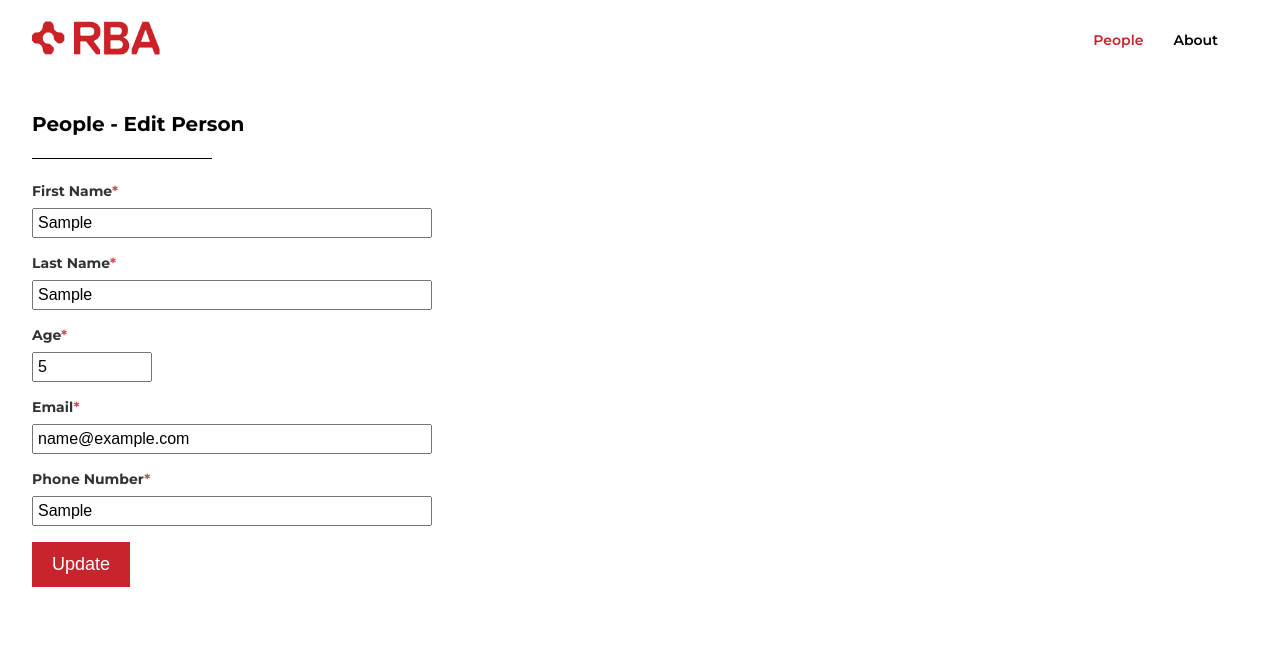
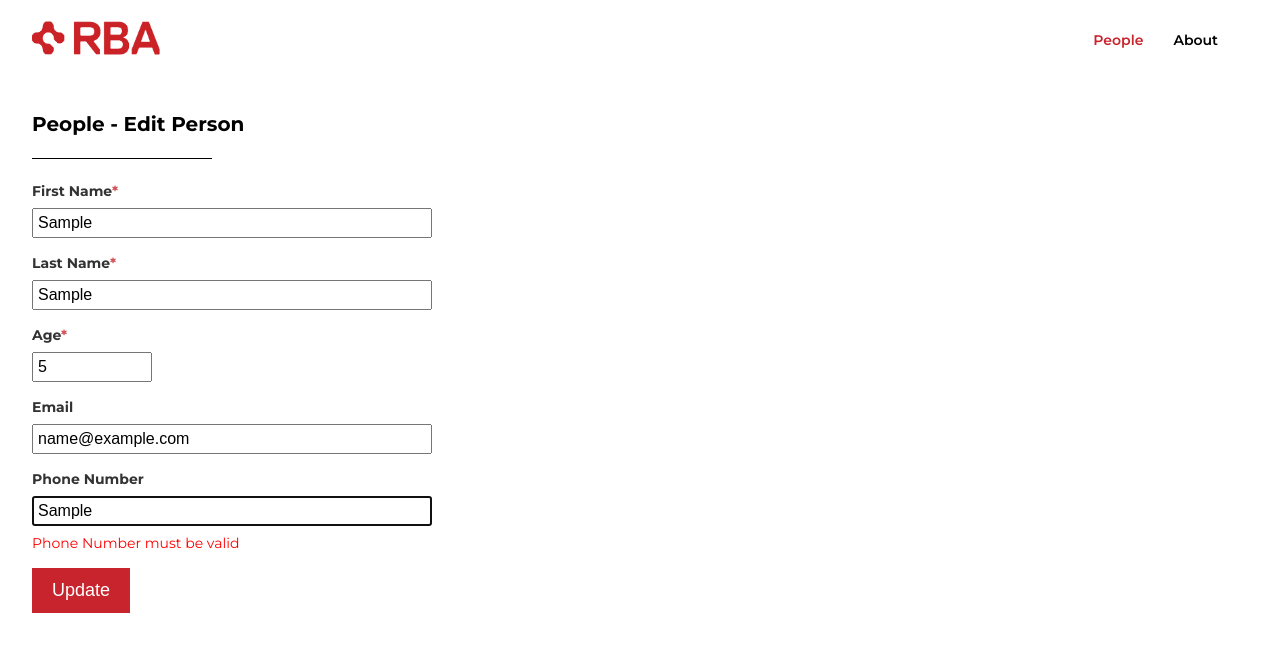
Before and after one commit to AGramont/NextJS14, a Next.js app: page /people/1 in a window 1280 px wide. Both pictures are taken after typing "Sample", "Sample", "5", "name@example.com", "Sample" into the empty fields and a click on the button "Update". Shown: the top 652 px of the page. Built offline with nearby package versions, Linux system fonts and the light colour scheme.

Commit message:
form is validating

```diff
--- a/src/app/globals.css
+++ b/src/app/globals.css
@@ -26,6 +26,10 @@ main {
 
 h1 {
   font-size: 20px;
+}
+
+.text-danger {
+  color: red;
 }
 
 a {
@@ -131,7 +135,7 @@ tbody tr:hover {
   margin-bottom: 8px;
 }
 
-.form-group label::after {
+.form-group label.required::after {
   content: '*';
   color: var(--action-color)
 }
@@ -146,3 +150,7 @@ tbody tr:hover {
 .form-group input[type="number"] {
   width: 30%;
 }
+
+.form-group .text-danger {
+  margin-top: 8px;
+}
--- a/src/components/people/people-edit.js
+++ b/src/components/people/people-edit.js
@@ -3,33 +3,66 @@ import { useForm } from 'react-hook-form';
 
 export default function PeopleEdit({id}) {
 
-    const { register, handleSubmit } = useForm();
+    const { register, handleSubmit, formState: {errors} } = useForm();
 
     const onSubmit = (data) => {
         console.log("Submitting: ", data);
     }
 
+    const errorMessage = (message) => {
+        return <div className="text-danger">{message}</div>
+    }
+
     return <>
     <form onSubmit={handleSubmit(onSubmit)}>
         <div className="form-group">
-            <label>First Name</label>
-            <input {...register("firstname")} />
+            <label className="required">First Name</label>
+            <input {...register("firstname", {
+                required: 'First Name is required'
+            })} />
+            {errors.firstname && errorMessage(errors.firstname.message)}
         </div>
         <div className="form-group">
-            <label>Last Name</label>
-            <input {...register("lastname")}  />
+            <label className="required">Last Name</label>
+            <input {...register("lastname", {
+                required: 'Last Name is required'
+            })}  />
+            {errors.lastname && errorMessage(errors.lastname.message)}
         </div>
         <div className="form-group">
-            <label>Age</label>
-            <input {...register("age")}  type="number" min="1" max="120" />
+            <label className="required">Age</label>
+            <input {...register("age", {
+                required: 'Age is required',
+                min: {
+                    value: 1,
+                    message: 'Age must be between 1 and 120'
+                },
+                max: {
+                    value: 120,
+                    message: 'Age must be between 1 and 120'
+                }
+            })}  type="number" />
+            {errors.age && errorMessage(errors.age.message)}
         </div>
         <div className="form-group">
             <label>Email</label>
-            <input {...register("email")}  />
+            <input {...register("email", {
+                pattern: {
+                    value: /^[\w-\.]+@([\w-]+\.)+[\w-]{2,4}$/,
+                    message: 'Email must be in a valid format'
+                }
+            })}  />
+            {errors.email && errorMessage(errors.email.message)}
         </div>
         <div className="form-group">
             <label>Phone Number</label>
-            <input {...register("phonenumber")}  />
+            <input {...register("phonenumber", {
+                pattern: {
+                    value: /^[\+]?[(]?[0-9]{3}[)]?[-\s\.]?[0-9]{3}[-\s\.]?[0-9]{4,6}$/,
+                    message: 'Phone Number must be valid'
+                }
+            })}  />
+            {errors.phonenumber && errorMessage(errors.phonenumber.message)}
         </div>
         <div>
             <button type="submit" className="call-to-action">{
```
